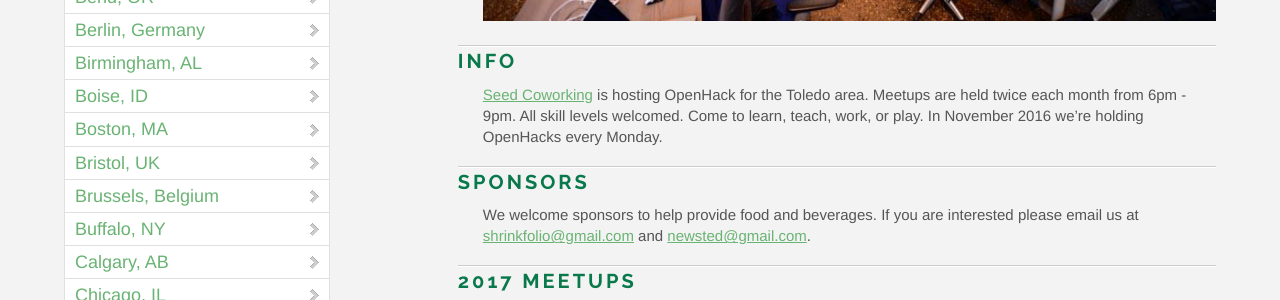
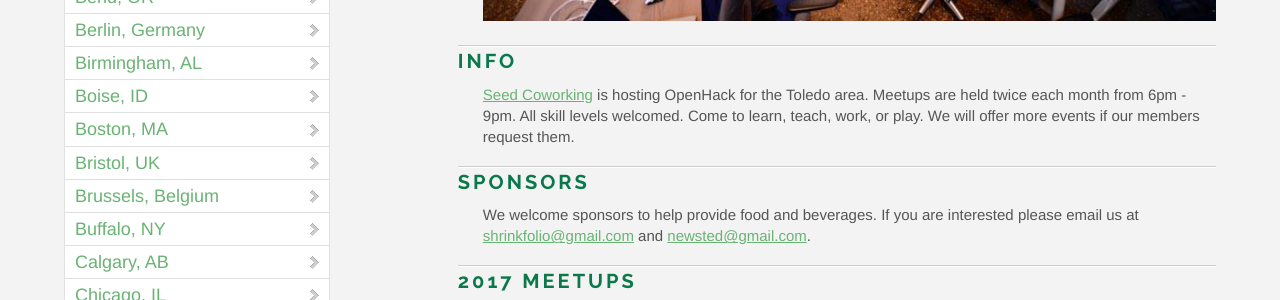
Before and after one commit to OpenHack/openhack.github.com, a Jekyll site: the page built from toledo/index.markdown, in a window 1280 px wide and 900 px high, scrolled down 393 px. Shown: the part 174-474 px from the top of the window. Built offline with Jekyll 4.4.1, drawn with Linux system fonts in a browser that asks for light colours; nearby versions of some CDN libraries; comment, search, counter and statistics services are not loaded.

Commit message:
Revision to Info section
Change last sentence of Info to remove 2016 content.

```diff
--- a/toledo/index.markdown
+++ b/toledo/index.markdown
@@ -9,8 +9,7 @@ title: OpenHack - Toledo, OH
 
 ### Info
 
-[Seed Coworking](http://seedcowork.com) is hosting OpenHack for the Toledo area. Meetups are held twice each month from 6pm - 9pm. All skill levels welcomed. Come to learn, teach, work, or play. In November 2016 we're holding OpenHacks every Monday.
-
+[Seed Coworking](http://seedcowork.com) is hosting OpenHack for the Toledo area. Meetups are held twice each month from 6pm - 9pm. All skill levels welcomed. Come to learn, teach, work, or play. We will offer more events if our members request them.
 
 ### Sponsors
 
```
